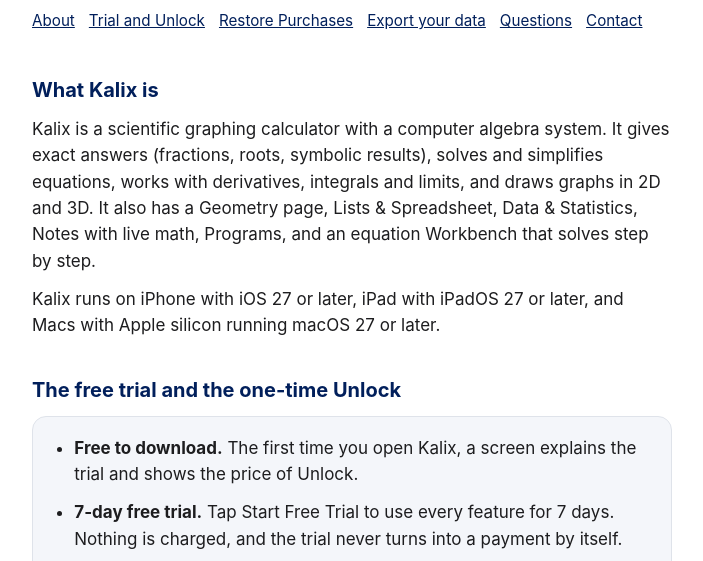
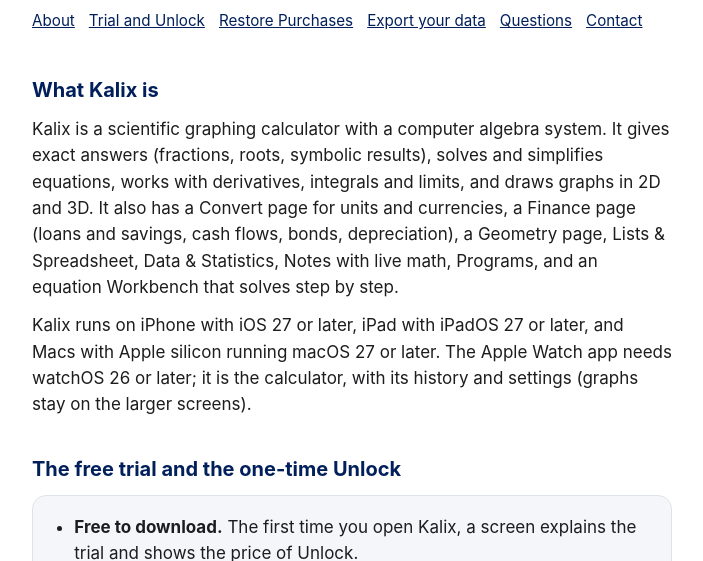
Before and after one commit to artiros-studio/artiros-studio.github.io, a plain HTML site: page kalix/support.html in a window 1280 px wide. Shown: the part 174-735 px from the top of the page, without its empty margins (288-991 px from the left). Drawn offline with Linux system fonts and the light colour scheme.

Commit message:
Kalix pages from kalix d32e088

```diff
--- a/kalix/support.html
+++ b/kalix/support.html
@@ -75,8 +75,8 @@
   </header>
 
   <h2 id="about">What Kalix is</h2>
-  <p>Kalix is a scientific graphing calculator with a computer algebra system. It gives exact answers (fractions, roots, symbolic results), solves and simplifies equations, works with derivatives, integrals and limits, and draws graphs in 2D and 3D. It also has a Geometry page, Lists &amp; Spreadsheet, Data &amp; Statistics, Notes with live math, Programs, and an equation Workbench that solves step by step.</p>
-  <p>Kalix runs on iPhone with iOS 27 or later, iPad with iPadOS 27 or later, and Macs with Apple silicon running macOS 27 or later.</p>
+  <p>Kalix is a scientific graphing calculator with a computer algebra system. It gives exact answers (fractions, roots, symbolic results), solves and simplifies equations, works with derivatives, integrals and limits, and draws graphs in 2D and 3D. It also has a Convert page for units and currencies, a Finance page (loans and savings, cash flows, bonds, depreciation), a Geometry page, Lists &amp; Spreadsheet, Data &amp; Statistics, Notes with live math, Programs, and an equation Workbench that solves step by step.</p>
+  <p>Kalix runs on iPhone with iOS 27 or later, iPad with iPadOS 27 or later, and Macs with Apple silicon running macOS 27 or later. The Apple Watch app needs watchOS 26 or later; it is the calculator, with its history and settings (graphs stay on the larger screens).</p>
 
   <h2 id="trial">The free trial and the one-time Unlock</h2>
   <div class="card">
```
